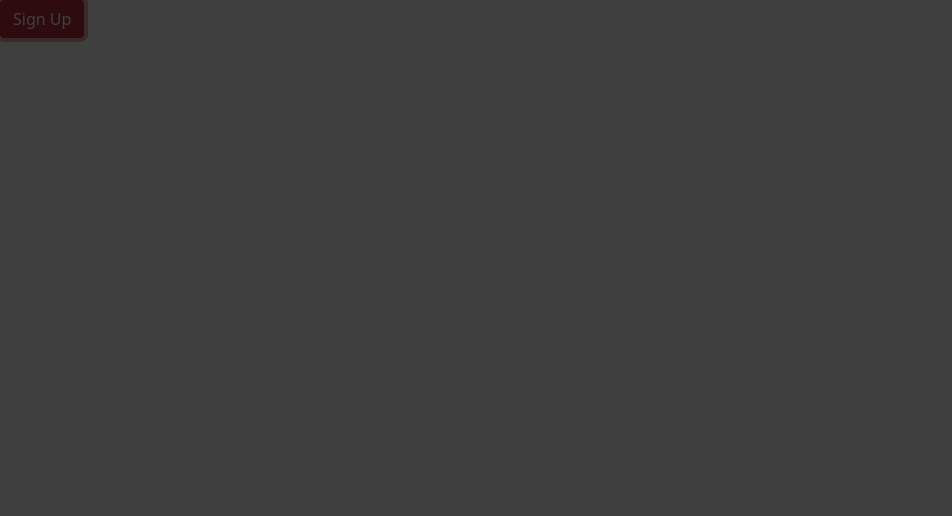
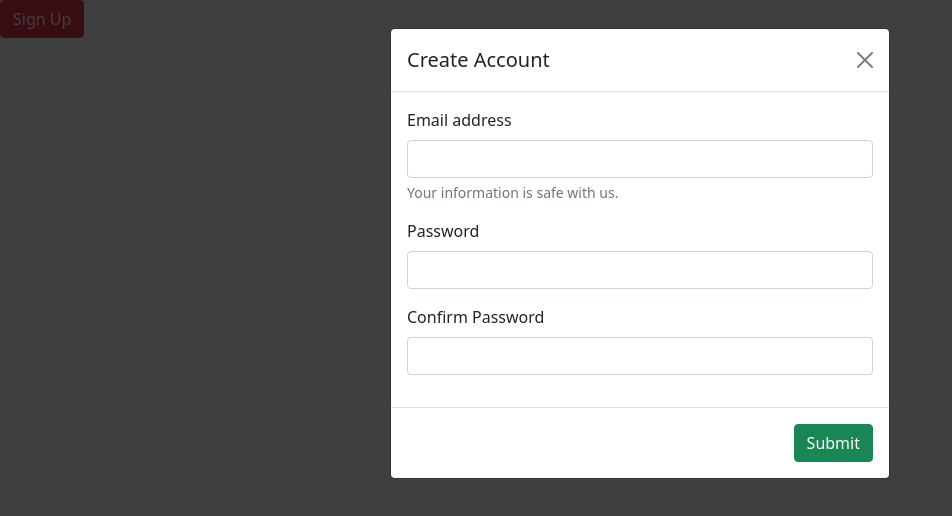
Before and after one commit to acciojob/bootstrap-signup-modal-SurjeetMandal, a website: page main.html in a window 1280 px wide. Both pictures are taken after a click on the button "Sign Up". Shown: the whole page, without its empty margins (0-952 px from the left). Drawn offline with nearby package versions, Linux system fonts and the light colour scheme.

Commit message:
created a submission

```diff
--- a/main.html
+++ b/main.html
@@ -14,7 +14,7 @@
 </button>
 
 <!-- Modal -->
-<div class="modal fade invisible" id="staticBackdrop" data-bs-backdrop="static" data-bs-keyboard="false" tabindex="-1" aria-labelledby="staticBackdropLabel" aria-hidden="true">
+<div class="modal fade" id="staticBackdrop" data-bs-backdrop="static" data-bs-keyboard="false" tabindex="-1" aria-labelledby="staticBackdropLabel" aria-hidden="true">
   <div class="modal-dialog">
     <div class="modal-content">
       <div class="modal-header">
```
